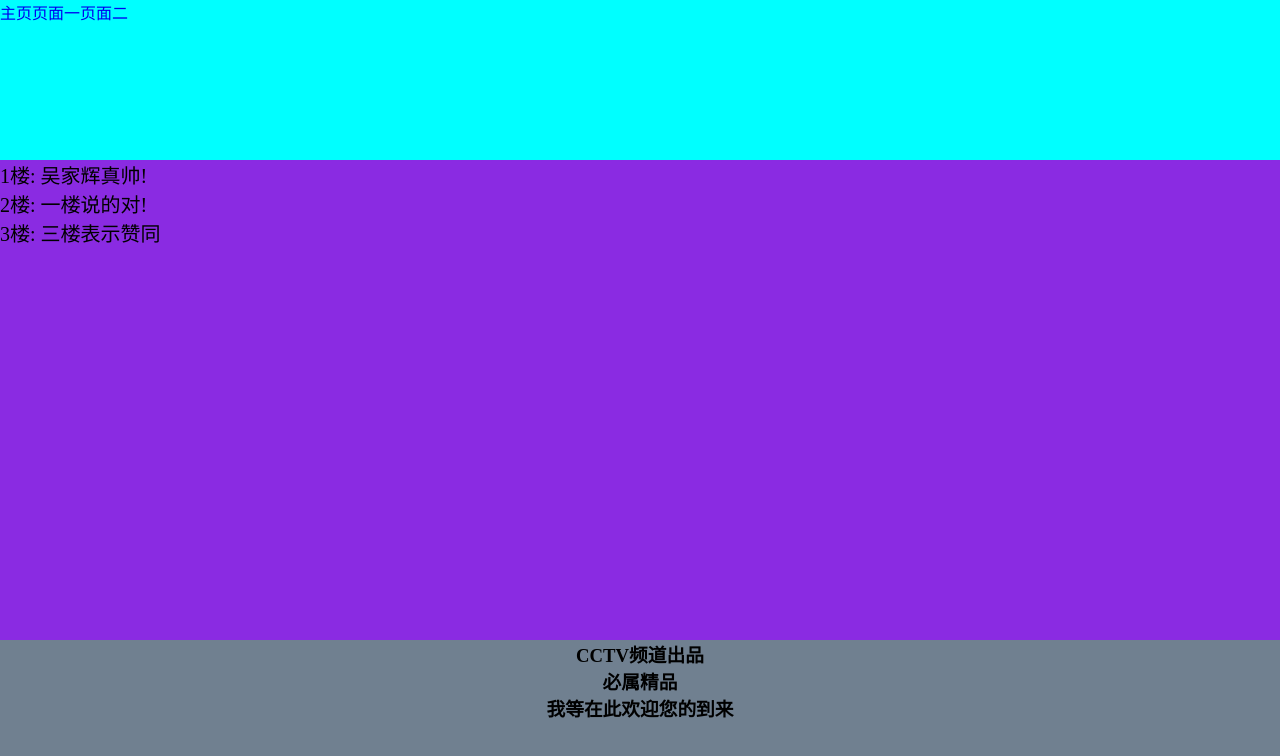
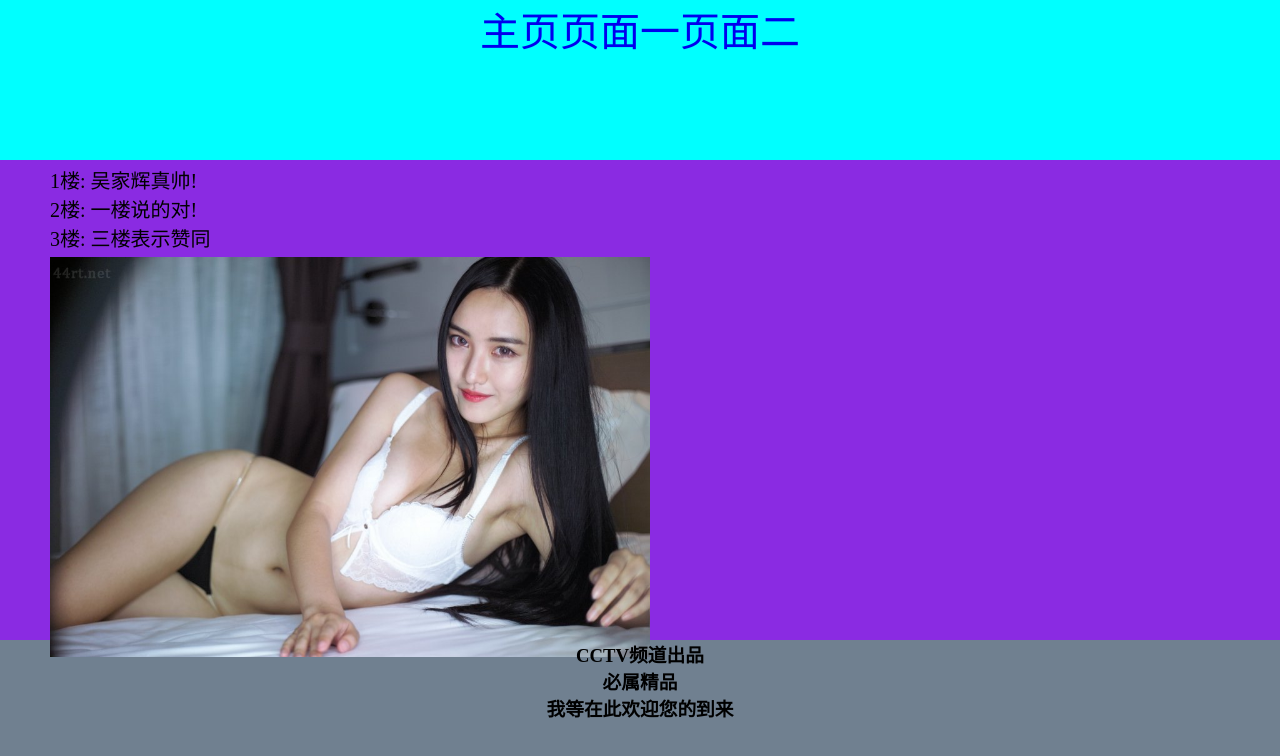
Before and after one commit to a941024/vueProject01, a Vue app in the folder vue01/: page /#/ in a window 1280 px wide. Shown: the top 756 px of the page. Built offline with nearby package versions, Linux system fonts and the light colour scheme.

Commit message:
修改样式

```diff
--- a/vue01/src/components/MyHeader.vue
+++ b/vue01/src/components/MyHeader.vue
@@ -18,5 +18,7 @@
   width: 100%;
   height:20%;
   background: aqua;
+  font-size: 40px;
+  text-align: center;
 }
 </style>
--- a/vue01/src/components/wjh/home.vue
+++ b/vue01/src/components/wjh/home.vue
@@ -5,6 +5,7 @@
       <li>2楼: 一楼说的对!</li>
       <li>3楼: 三楼表示赞同</li>
     </ul>
+    <img src="../../assets/wjh/wjh_girl.jpg" height="400" width="600"/>
   </div>
 
 </template>
@@ -22,7 +23,13 @@
   background: blueviolet;
   list-style: none;
 }
-  li{
+  ul{
     font-size: 20px;
+    padding-top: 5px;
+    padding-left:50px;
+  }
+  img{
+    margin-top: 5px;
+    margin-left:50px;
   }
 </style>
```
Also changed, not shown: vue01/src/assets/wjh/wjh_girl.jpg (added).
